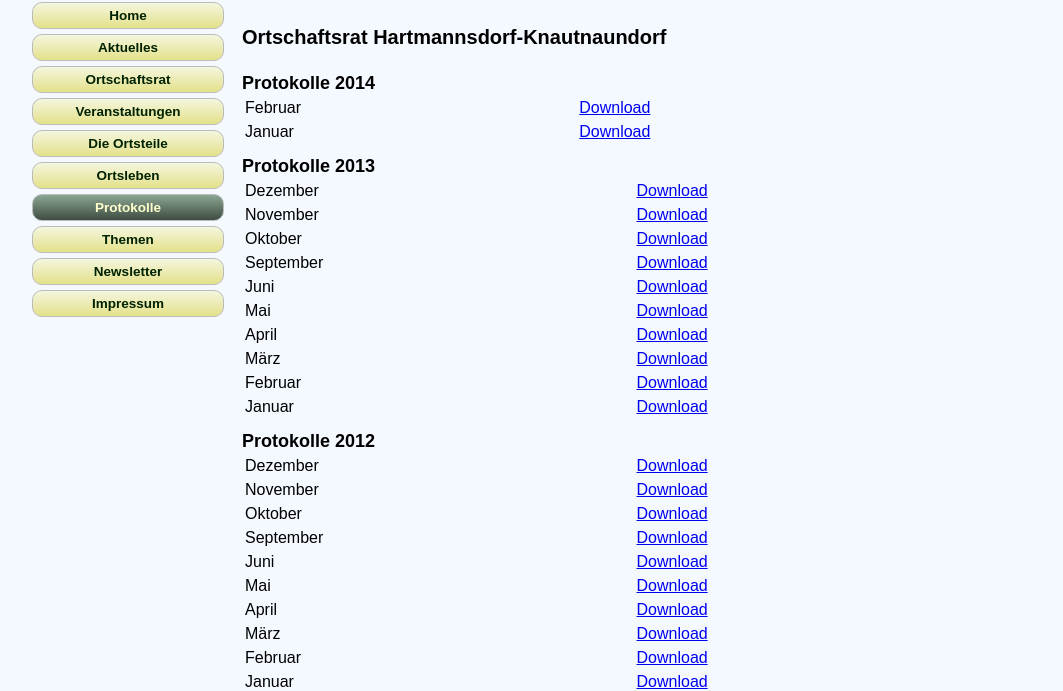
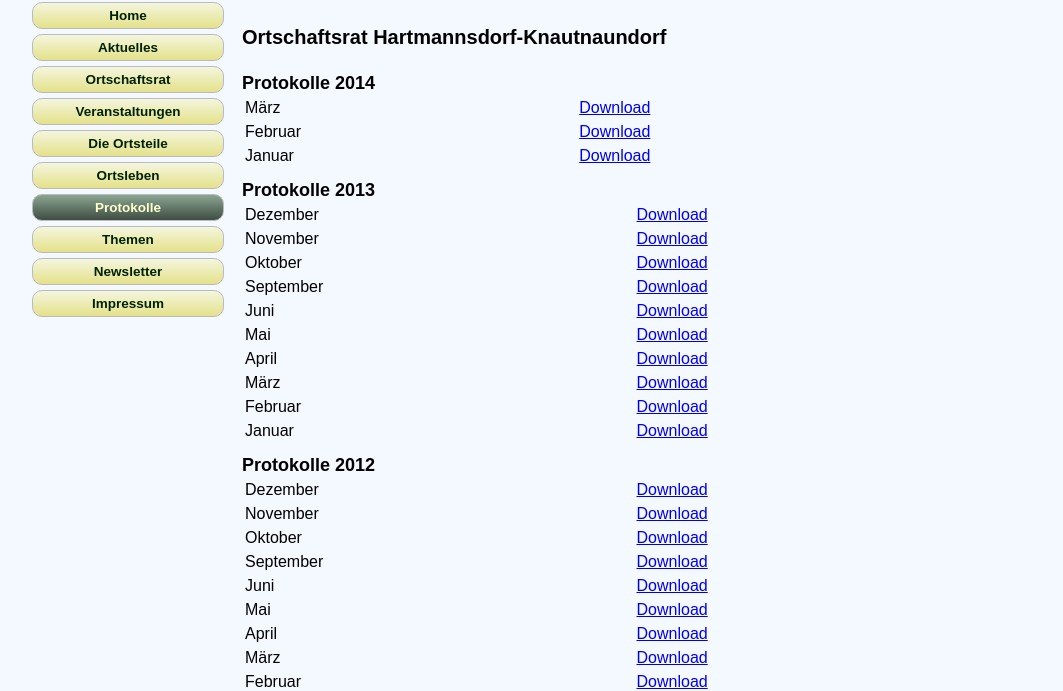
Before and after one commit to knugie/ortschaftsrat-leipzig, a plain HTML site: page protokolle.html in a window 1280 px wide. Shown: the part 111-802 px from the top of the page, without its empty margins (108-1171 px from the left). Drawn offline with Linux system fonts and the light colour scheme.

Commit message:
Neues Protokoll 14-03_12.03.2014

```diff
--- a/protokolle.html
+++ b/protokolle.html
@@ -26,6 +26,8 @@
     <table class='no-border' width="750">
 
       <tboby>
+        <tr><td>März</td>
+        <td><a  target="_blank" href="/downloads/Protokoll_14-03_12.03.2014.pdf">Download</a></td></tr>
         <tr><td>Februar</td>
         <td><a  target="_blank" href="/downloads/Protokoll_14-02_05.02.2014.pdf">Download</a></td></tr>
         <tr><td>Januar</td>
```
Also changed, not shown: 1 other file.
